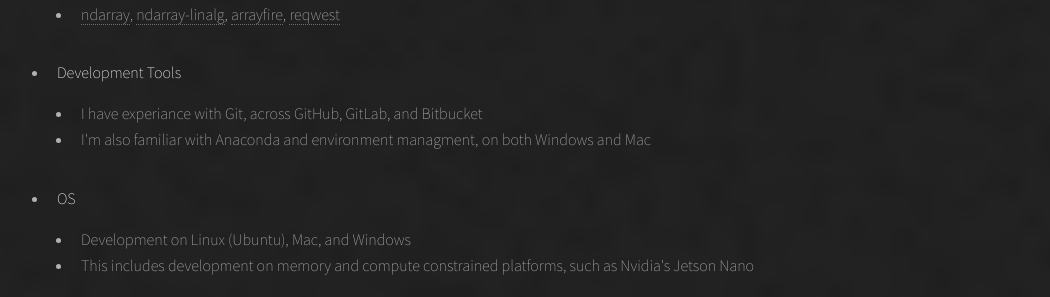
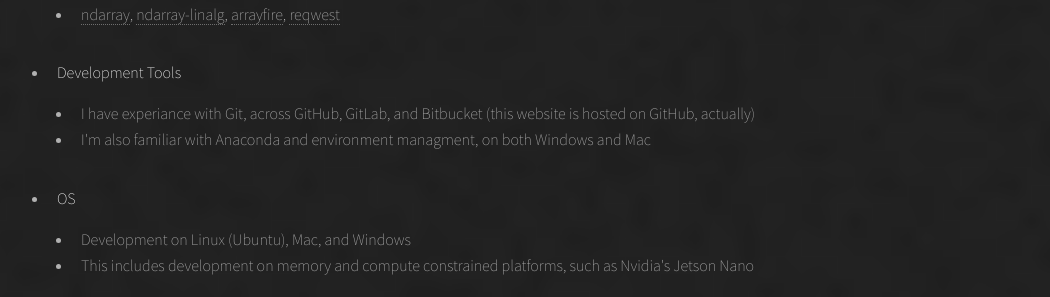
Before and after one commit to rmcwhorter/rmcwhorter.github.io, a Jekyll site: the page resume.html, which Jekyll copies as it is, in a window 1280 px wide. Shown: the part 1362-1659 px from the top of the page, without its empty margins (95-1145 px from the left). Built offline with Jekyll 4.4.1, drawn with Linux system fonts in a browser that asks for light colours.

Commit message:
Added witty banter

```diff
--- a/resume.html
+++ b/resume.html
@@ -103,7 +103,7 @@
 									</h4>
 									<ul>
 										<li>
-											I have experiance with Git, across GitHub, GitLab, and Bitbucket
+											I have experiance with Git, across GitHub, GitLab, and Bitbucket (this website is hosted on GitHub, actually)
 										</li>
 										<li>
 											I'm also familiar with Anaconda and environment managment, on both Windows and Mac
```
